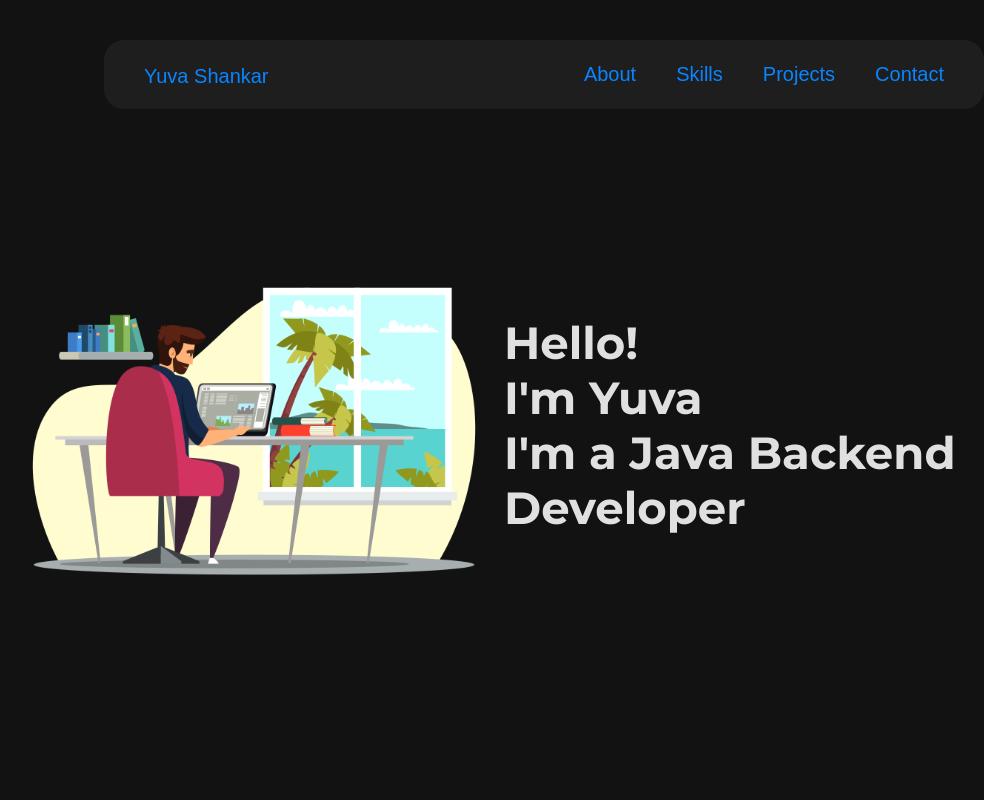
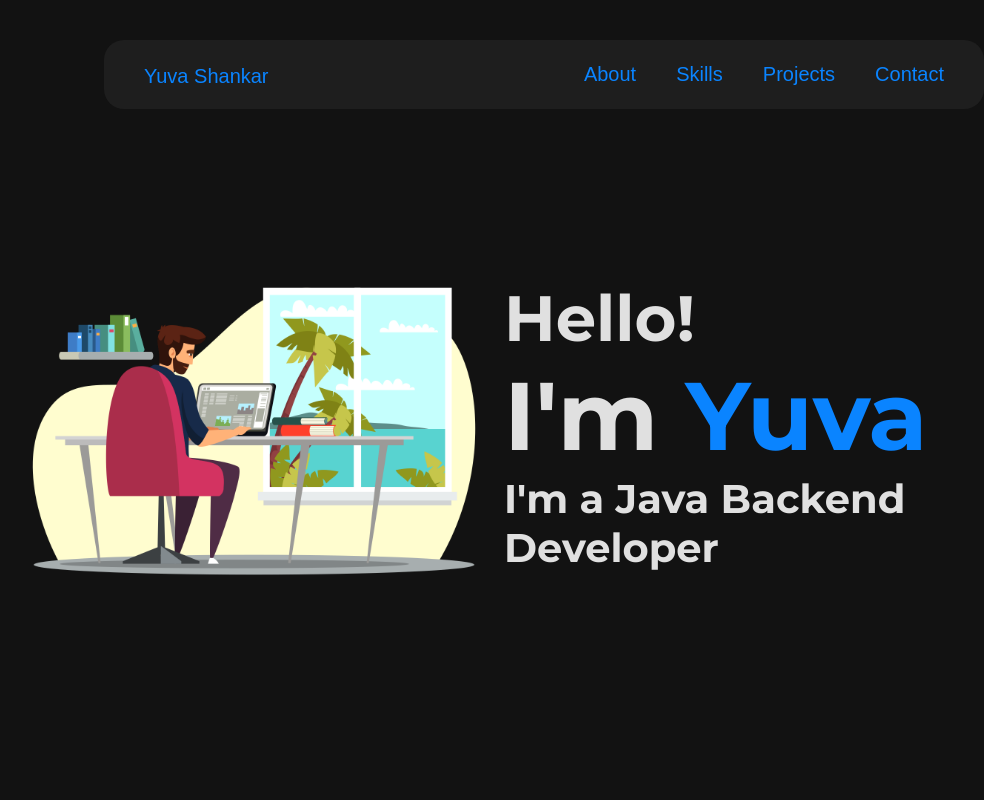
Before and after one commit to yuva0606/portfolio, a plain HTML site: page portfolio.html in a window 1280 px wide. Shown: the top 800 px of the page, without its empty margins (96-1080 px from the left). Drawn offline with Linux system fonts and the light colour scheme.

Commit message:
Testing more changes

```diff
--- a/portfolio.css
+++ b/portfolio.css
@@ -89,7 +89,22 @@ body {
 
 #hero-desc {
     font-family: "Montserrat", serif;
-    font-size: 30px;
+}
+
+#hero-hello{
+    font-size: 4em;
+}
+
+#hero-name{
+    font-size: 6em;
+}
+
+#hero-name span{
+    color: #0a84ff;
+}
+
+#hero-role{
+    font-size: 2.5em;
 }
 
 .section-container {
--- a/portfolio.html
+++ b/portfolio.html
@@ -56,9 +56,9 @@
             <img src="images/guys working.png" />
           </div>
           <div id="hero-desc">
-            <h1>Hello!</h1>
-            <h1>I'm Yuva</h1>
-            <h1>I'm a Java Backend Developer</h1>
+            <h1 id="hero-hello">Hello!</h1>
+            <h1 id="hero-name">I'm <span>Yuva</span></h1>
+            <h2 id="hero-role">I'm a Java Backend Developer</h1>
           </div>
         </div>
       </section>
```
